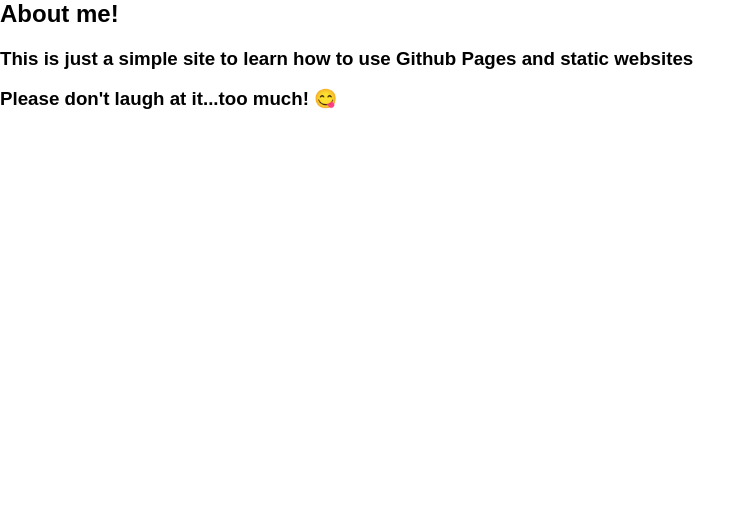
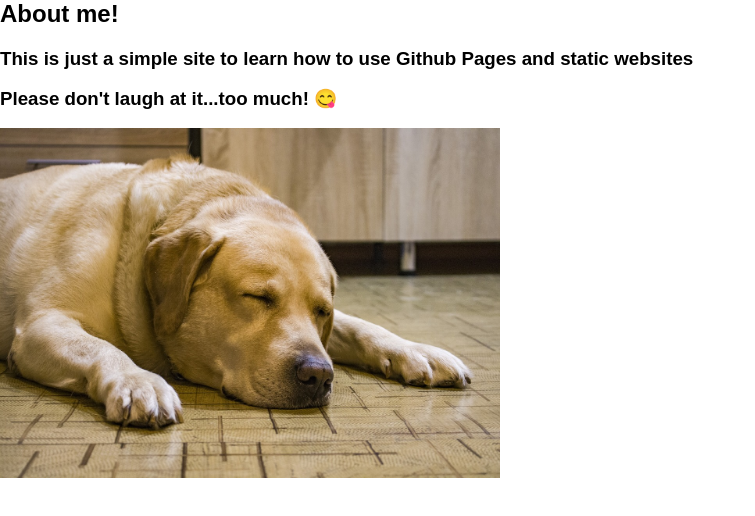
Before and after one commit to devacct101/super-octo-potato, a plain HTML site: page about.html in a window 1280 px wide. Shown: the whole page, without its empty margins (0-755 px from the left). Drawn offline with nearby package versions, Linux system fonts and the light colour scheme.

Commit message:
Update: tidy up readme, add .gitignore for later, add pic to about page

```diff
--- a/about.html
+++ b/about.html
@@ -10,5 +10,7 @@
     <h3>This is just a simple site to learn how to use Github Pages and static websites</h3>
     <h3>Please don't laugh at it...too much! 😋</h3>
 
+    <img src="./images/dogpic.jpg" alt="pic-of-dog" style="width:500px;height:350px;">
+
 </body>
 </html>
```
Also changed, not shown: images/dogpic.jpg (added), 2 other files.
